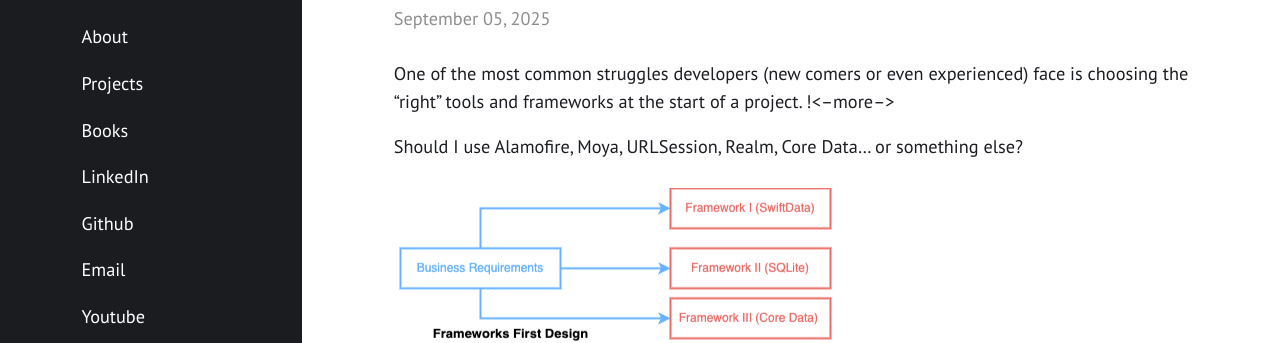
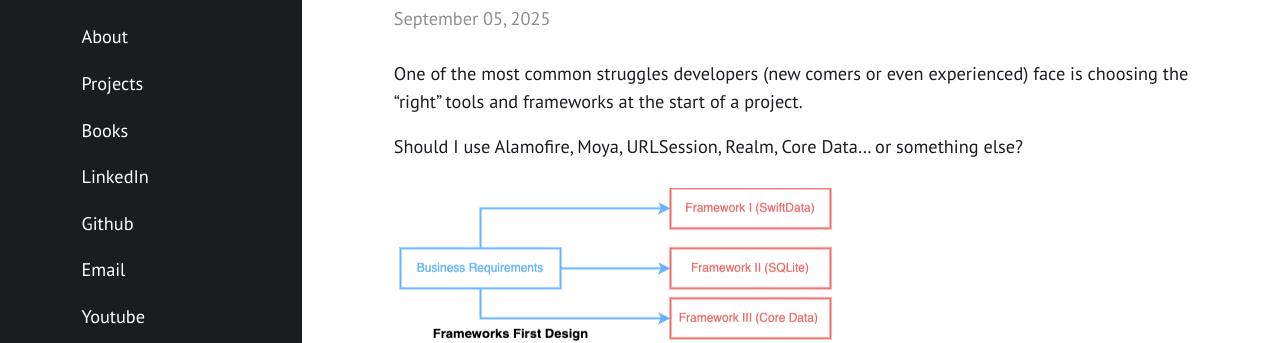
Before and after one commit to gtsofa/gtsofa.github.io, a Jekyll site: the page built from _posts/2025-09-05-stop-designing-your-app-from-the-framework-point-of-view.md, in a window 1280 px wide and 900 px high. Shown: the part 145-488 px from the top of the window. Built offline with Jekyll 4.4.1, drawn with Linux system fonts in a browser that asks for light colours; nearby versions of some CDN libraries; library files that are not in the unit come from our copies.

Commit message:
fix a typo

```diff
--- a/_posts/2025-09-05-stop-designing-your-app-from-the-framework-point-of-view.md
+++ b/_posts/2025-09-05-stop-designing-your-app-from-the-framework-point-of-view.md
@@ -8,7 +8,7 @@ excerpt_separator: <!--more-->
 ---
 
 One of the most common struggles developers (new comers or even experienced) face is choosing the “right” tools and frameworks at the start of a project.
-!<--more-->
+<!--more-->
 
 Should I use Alamofire, Moya, URLSession, Realm, Core Data… or something else?
 
```
